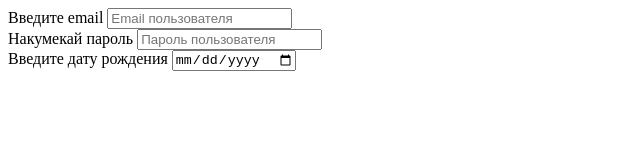
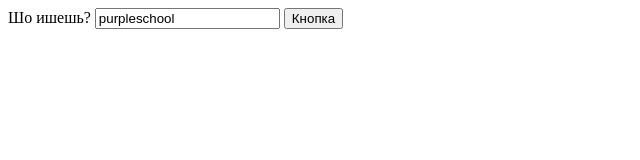
Before and after one commit to KushnaryowPavel/Verst, a plain HTML site: page demo.html in a window 1280 px wide. Shown: the whole page, without its empty margins (0-640 px from the left). Drawn offline with Linux system fonts and the light colour scheme.

Commit message:
update search yt

```diff
--- a/demo.html
+++ b/demo.html
@@ -6,20 +6,35 @@
   <title>Demo</title>
 </head>
 <body>
-  <form action="/test">
+  <form action="https://www.youtube.com/results">
+  <!-- <input type="hidden" name="results" /> -->
+
     <div>
-      <label for="email">Введите email</label>
-      <input type="text" placeholder="Email пользователя" id="email">
+      <label for="text">Шо ишешь?</label>
+      <input
+        type="text"
+        placeholder="То шо ишешь"
+        id="search_query"
+        name="search_query"
+        value="purpleschool"
+      />
+    <!--
     </div>
-    <div>
-      <label for="password">Накумекай пароль</label>
-      <input type="password" placeholder="Пароль пользователя" id="password">
-    </div>
-    <div>
-      <label for="birthDay">Введите дату рождения</label>
-      <input type="date" placeholder="Дата рождения" id="birthDay">
-    </div>
-
+    <label for="password">Накумекай пароль</label>
+    <input
+      type="password"
+      placeholder="Пароль пользователя"
+      id="password"
+      name="password"
+    />
+    <label for="birtyDate">Введите дату рождения</label>
+    <input
+      type="date"
+      placeholder="Дата рождения"
+      id="birtyDate"
+      name="birtyDate"
+    /> -->
+    <button type="submit">Кнопка</button>
   </form>
 </body>
 </html>
```
